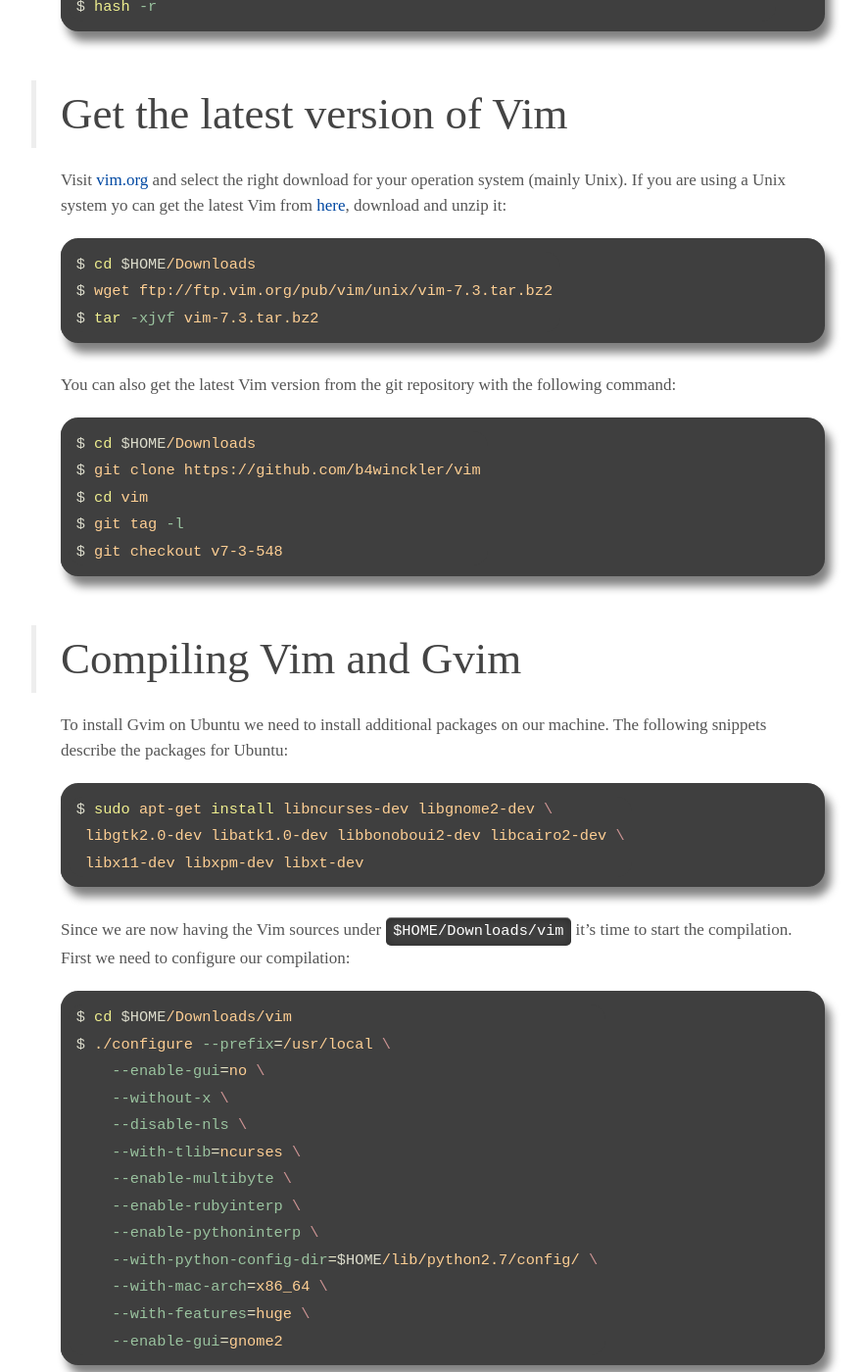
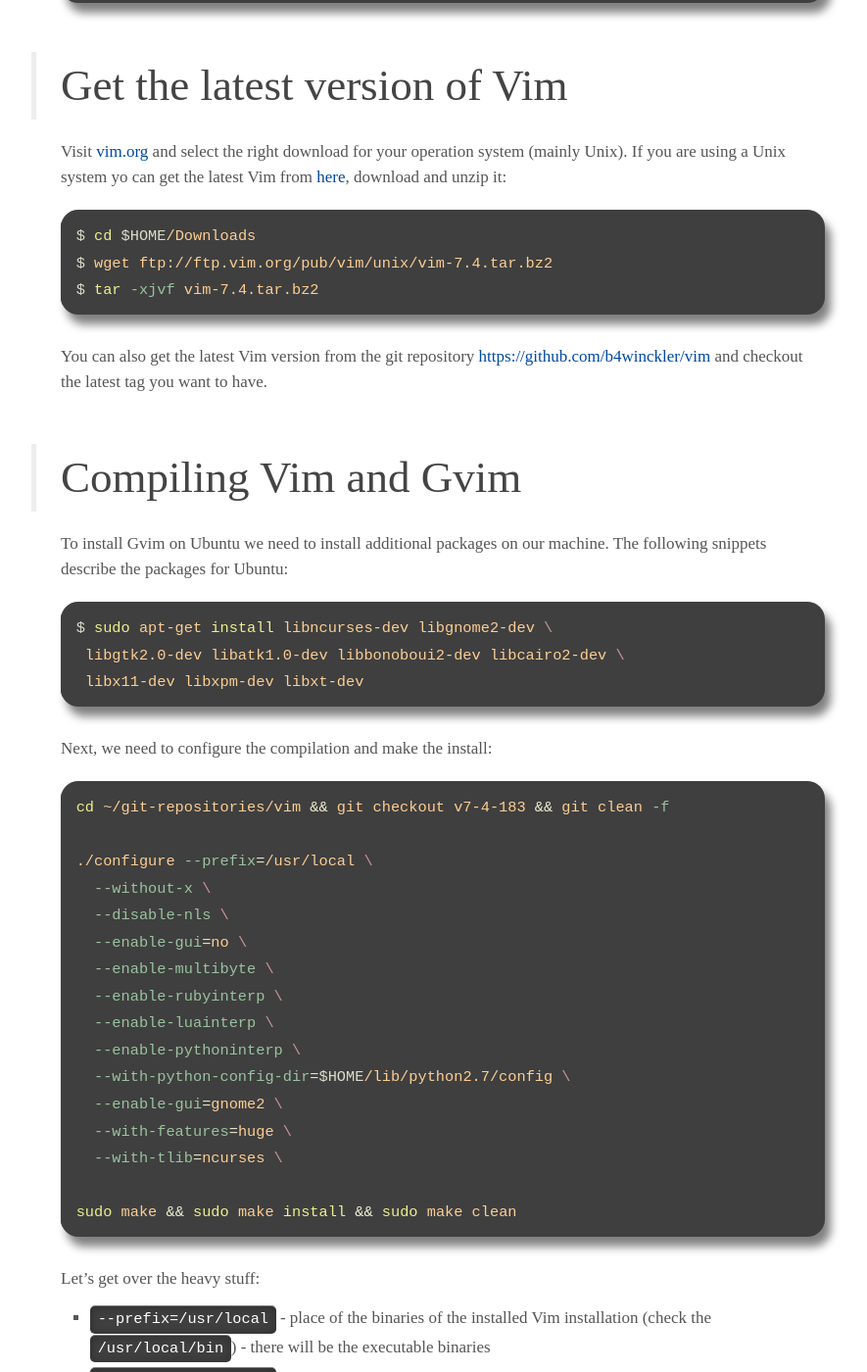
Before and after one commit to wikimatze/wikimatze.de, a Jekyll site: the page built from _posts/2012-02-19-compiling-vim-from-source-for-ubuntu-and-mac-with-rbenv.md, in a window 1280 px wide and 1400 px high, scrolled down 2191 px. Shown: the whole window at 98% size, without its empty margins (188-1073 px from the left). Built offline with Jekyll 4.4.1, drawn with Linux system fonts in a browser that asks for light colours; nearby versions of some CDN libraries; some web fonts are replaced; Markdown is read by kramdown in place of the engine named in the settings; comment, search, counter and statistics services are not loaded; some of the changed text lies outside the part shown.

Commit message:
Rework installing vim

```diff
--- a/_posts/2012-02-19-compiling-vim-from-source-for-ubuntu-and-mac-with-rbenv.md
+++ b/_posts/2012-02-19-compiling-vim-from-source-for-ubuntu-and-mac-with-rbenv.md
@@ -71,15 +63,18 @@ This will be put in the `$HOME/lib` folder:
 
 {% highlight bash %}
 
-$ mkdir $HOME/lib
-$ cd $HOME/Downloads
-$ wget http://www.python.org/ftp/python/2.7.3/Python-2.7.3.tar.bz2
-$ tar xjvf Python-2.7.3.tar.bz2
-$ cd Python-2.7.3
-$ ./configure --prefix=$HOME/lib
-$ make && make install
-$ make inclinstall # install headers, otherwise Vim won't have Python support
-$ hash -r
+cd /tmp
+wget http://www.python.org/ftp/python/2.7.3/Python-2.7.3.tar.bz2
+tar xjvf Python-2.7.3.tar.bz2
+cd Python-2.7.3
+./configure --prefix=$HOME
+make && make install
+make inclinstall
+hash -r
+
+# cleanup
+cd /tmp && rm -rf Python-2.7.3
+
 
 {% endhighlight %}
 
@@ -94,24 +89,13 @@ unzip it:
 {% highlight bash %}
 
 $ cd $HOME/Downloads
-$ wget ftp://ftp.vim.org/pub/vim/unix/vim-7.3.tar.bz2
-$ tar -xjvf vim-7.3.tar.bz2
+$ wget ftp://ftp.vim.org/pub/vim/unix/vim-7.4.tar.bz2
+$ tar -xjvf vim-7.4.tar.bz2
 
 {% endhighlight %}
 
 
-You can also get the latest Vim version from the git repository with the following command:
-
-
-{% highlight bash %}
-
-$ cd $HOME/Downloads
-$ git clone https://github.com/b4winckler/vim
-$ cd vim
-$ git tag -l
-$ git checkout v7-3-548
-
-{% endhighlight %}
+You can also get the latest Vim version from the git repository [https://github.com/b4winckler/vim](https://github.com/b4winckler/vim) and checkout the latest tag you want to have.
 
 
 ## Compiling Vim and Gvim
@@ -129,25 +113,27 @@ $ sudo apt-get install libncurses-dev libgnome2-dev \
 {% endhighlight %}
 
 
-Since we are now having the Vim sources under `$HOME/Downloads/vim` it's time to start the compilation. First we need to
-configure our compilation:
+Next, we need to configure the compilation and make the install:
 
 
 {% highlight bash %}
 
-$ cd $HOME/Downloads/vim
-$ ./configure --prefix=/usr/local \
-    --enable-gui=no \
-    --without-x \
-    --disable-nls \
-    --with-tlib=ncurses \
-    --enable-multibyte \
-    --enable-rubyinterp \
-    --enable-pythoninterp \
-    --with-python-config-dir=$HOME/lib/python2.7/config/ \
-    --with-mac-arch=x86_64 \
-    --with-features=huge \
-    --enable-gui=gnome2
+cd ~/git-repositories/vim && git checkout v7-4-183 && git clean -f
+
+./configure --prefix=/usr/local \
+  --without-x \
+  --disable-nls \
+  --enable-gui=no \
+  --enable-multibyte \
+  --enable-rubyinterp \
+  --enable-luainterp \
+  --enable-pythoninterp \
+  --with-python-config-dir=$HOME/lib/python2.7/config \
+  --enable-gui=gnome2 \
+  --with-features=huge \
+  --with-tlib=ncurses \
+
+sudo make && sudo make install && sudo make clean
 
 {% endhighlight %}
 
@@ -175,18 +161,7 @@ checking Ruby header files... /home/mg/.rbenv/versions/1.9.2-p320/include/ruby-1
 {% endhighlight %}
 
 
-If you can't see the lovely **Ok**, your Vim compilation will probably not have ruby support. After that we can build
-the configuration, install, and clean everything up:
-
-
-{% highlight bash %}
-
-$ cd ~/Downloads/vim
-$ make
-$ sudo make install
-$ sudo make clean
-
-{% endhighlight %}
+If you can't see the lovely **Ok**, your Vim compilation will probably not have ruby support. Maybe you have not installed ruby the right way or some packages are missing on your machine.
 
 
 ## Check the installation
```
Also changed, not shown: other parts of _posts/2012-02-19-compiling-vim-from-source-for-ubuntu-and-mac-with-rbenv.md (+5 -13 lines).
